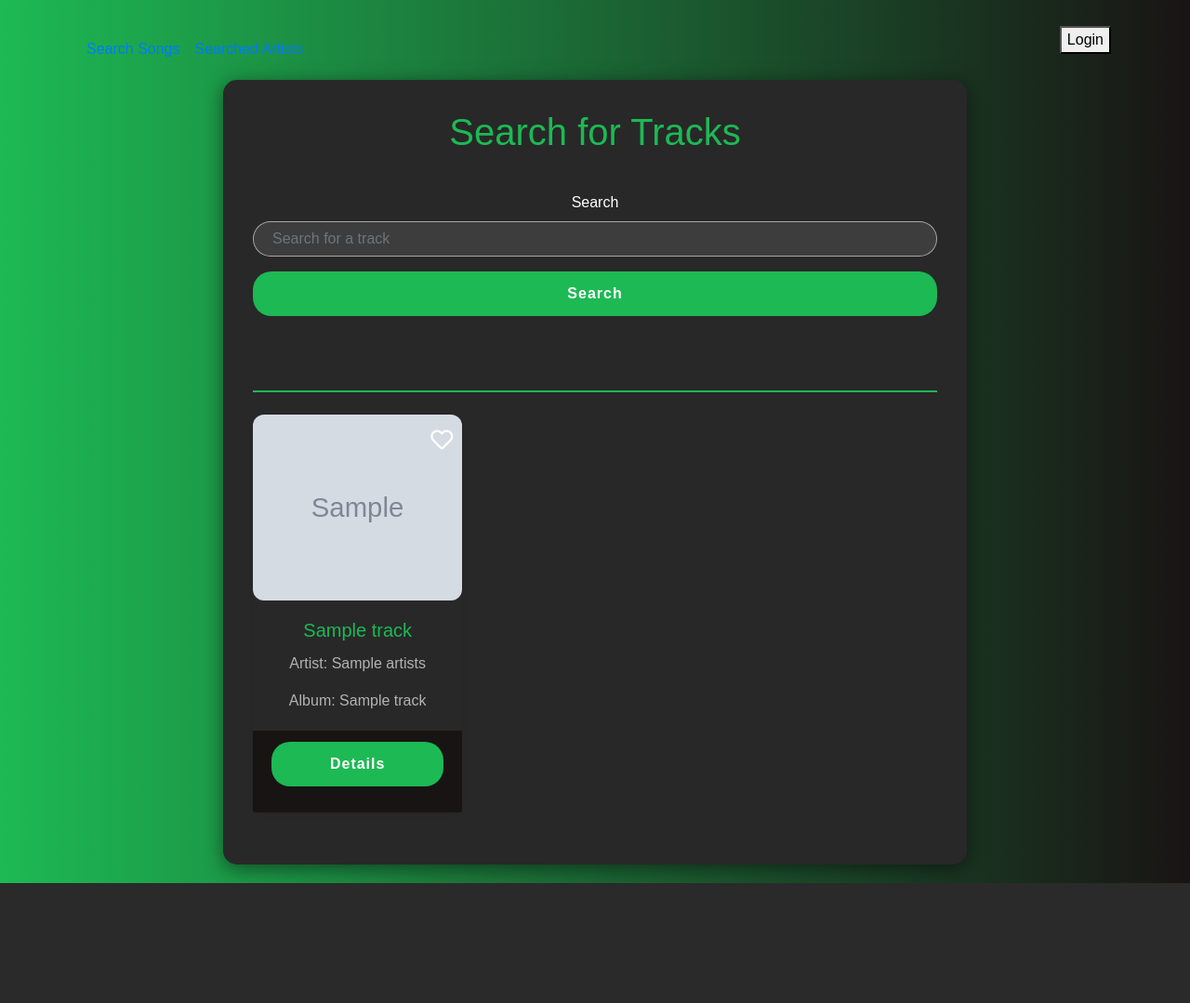
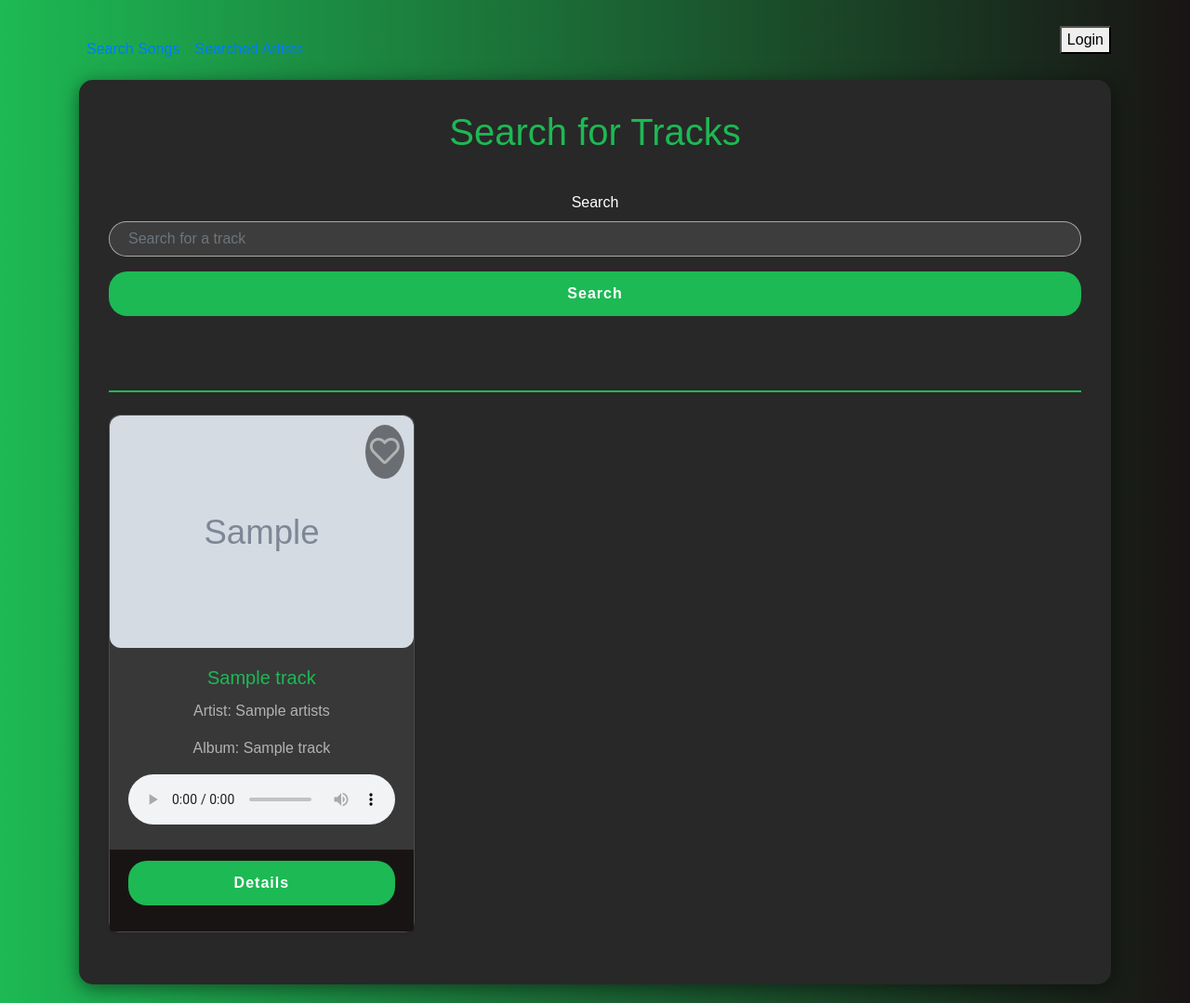
Before and after one commit to Damienvaiton/SpotfApp, a Symfony app: template templates/song/search.html.twig in a window 1280 px wide. Shown: the whole page at 93% size. Before the commit the page ends 950 px from the top, so only its background shows below. Run offline with Twig, Linux system fonts and the light colour scheme; the template is opened without the code that fills it: most values are stand-ins (such as "Sample title", 1, 10 or a date in 2020); grey boxes marked "Sample" are stand-in pictures; form fields are guessed from the names that the template uses; some libraries are stand-ins or nearby versions.

Commit message:
Optimise file

```diff
--- a/src/Controller/ArtistController.php
+++ b/src/Controller/ArtistController.php
@@ -155,7 +155,7 @@ class ArtistController extends AbstractController
         return $response->toArray();
     }
 
-    #[Route('/favorite', name: 'app_personnal_favoriteArtist')]
+    #[Route('/Afavorite', name: 'app_personnal_favoriteArtist')]
     public function FavoriteArtistList(Security $security): Response
     {
         $user = $security->getUser();
--- a/templates/song/search.html.twig
+++ b/templates/song/search.html.twig
@@ -21,8 +21,8 @@
             padding: 2em;
             box-shadow: 0 4px 20px rgba(0, 0, 0, 0.5);
             margin: auto;
-            max-width: 800px;
-            width: 90%;
+            max-width: 1200px; /* Augmentation de la largeur maximale */
+            width: 100%;
         }
 
         .artist-header {
@@ -75,11 +75,14 @@
         }
 
         .card {
-            background-color: #282828;
-            border: none;
+            background-color: #383838; /* Couleur de fond légèrement plus claire */
+            border: 1px solid rgba(255, 255, 255, 0.1); /* Bordure légère */
             border-radius: 12px;
             transition: transform 0.3s, box-shadow 0.3s;
+            width: 100%; /* Utilisation maximale de l'espace */
+            box-shadow: 0 4px 15px rgba(0, 0, 0, 0.7); /* Ombre plus prononcée */
         }
+
 
         .card:hover {
             transform: scale(1.05);
@@ -89,15 +92,30 @@
         .card-img-top {
             border-top-left-radius: 12px;
             border-top-right-radius: 12px;
+            height: 250px; /* Augmentation de la hauteur de l'image */
+            object-fit: cover;
         }
 
-        .heart {
+        /* Styles du cœur avec l'animation */
+        .favorite-icon {
             position: absolute;
             top: 10px;
             right: 10px;
-            color: white;
             cursor: pointer;
-            font-size: 1.5rem;
+            font-size: 2em; /* Taille augmentée du cœur */
+            color: #b3b3b3;
+            transition: color 0.3s ease, transform 0.2s ease;
+            background: rgba(0, 0, 0, 0.5);
+            border-radius: 50%;
+            padding: 5px;
+        }
+
+        .favorite-icon.favorited {
+            color: #e63946;
+        }
+
+        .favorite-icon.favorited:hover {
+            transform: scale(1.3);
         }
 
         .card-title {
@@ -106,6 +124,10 @@
 
         .card-text {
             color: #b3b3b3;
+        }
+
+        audio {
+            width: 100%; /* Élargir l'élément audio */
         }
 
         .button-container {
@@ -120,16 +142,26 @@
     <script src="https://code.jquery.com/jquery-3.5.1.slim.min.js"></script>
     <script src="https://stackpath.bootstrapcdn.com/bootstrap/4.5.2/js/bootstrap.min.js"></script>
     <script>
-        function toggleFavorite(url) {
+        function toggleFavorite(url, element) {
             fetch(url)
                 .then(response => {
                     if (response.ok) {
-                        window.location.reload();
+                        // Toggle the favorited class
+                        element.classList.toggle('favorited');
+                        // Update the icon based on the new state
+                        const icon = element.querySelector('i');
+                        if (element.classList.contains('favorited')) {
+                            icon.classList.remove('far', 'fa-heart'); // Remove empty heart
+                            icon.classList.add('fas', 'fa-heart'); // Add filled heart
+                        } else {
+                            icon.classList.remove('fas', 'fa-heart'); // Remove filled heart
+                            icon.classList.add('far', 'fa-heart'); // Add empty heart
+                        }
                     } else {
-                        console.error('Erreur lors de la mise à jour des favoris');
+                        console.error('Error updating favorites');
                     }
                 })
-                .catch(error => console.error('Erreur:', error));
+                .catch(error => console.error('Error:', error));
         }
     </script>
 {% endblock %}
@@ -148,7 +180,8 @@
 
                 <div class="button-container">
                     {% if app.user %}
-                        <button class="spotify-button" type="button" onclick="window.location.href = '{{ path('app_personnal_favorite') }}';">
+                        <button class="spotify-button" type="button"
+                                onclick="window.location.href = '{{ path('app_personnal_favorite') }}';">
                             Favorite
                         </button>
                     {% endif %}
@@ -161,23 +194,26 @@
                     {% for track in tracks %}
                         <div class="col-md-4 mb-4">
                             <div class="card h-100 shadow-sm">
-                                <img src="{{ track.pictureLink }}" class="card-img-top" alt="{{ track.albumname }}" style="height: 200px; object-fit: cover; border-radius: 12px;">
+                                <img src="{{ track.pictureLink }}" class="card-img-top" alt="{{ track.albumname }}"
+                                     style="border-radius: 12px;">
 
-                                <div class="heart" onclick="toggleFavorite('{{ path('app_favorite', {'id': track.idspotify}) }}');">
-                                    {% if track.isFavorite %}
-                                        <i class="fas fa-heart"></i>
-                                    {% else %}
-                                        <i class="far fa-heart"></i>
-                                    {% endif %}
+                                <div class="favorite-icon {% if track.isFavorite %}favorited{% endif %}"
+                                     onclick="toggleFavorite('{{ path('app_favorite', {'id': track.idspotify}) }}', this);">
+                                    <i class="{% if track.isFavorite %}fas fa-heart{% else %}far fa-heart{% endif %}"></i>
                                 </div>
 
-                                <div class="card-body text-center" style="padding: 20px;">
+                                <div class="card-body text-center">
                                     <h5 class="card-title">{{ track.name }}</h5>
                                     <p class="card-text">Artist: {{ track.artists }}</p>
                                     <p class="card-text">Album: {{ track.albumname }}</p>
+                                    <audio preload="auto" controls>
+                                        <source src="{{ track.previewUrl }}" type="audio/mpeg">
+                                        Your browser does not support the audio element. Please update your browser.
+                                    </audio>
                                 </div>
 
-                                <div class="card-footer text-center" style="background-color: #191414; border-top: none;">
+                                <div class="card-footer text-center"
+                                     style="background-color: #191414; border-top: none;">
                                     <button class="spotify-button"
                                             onclick="window.location.href = '{{ path('app_songdetail', {'id': track.idspotify}) }}';">
                                         Details
```
